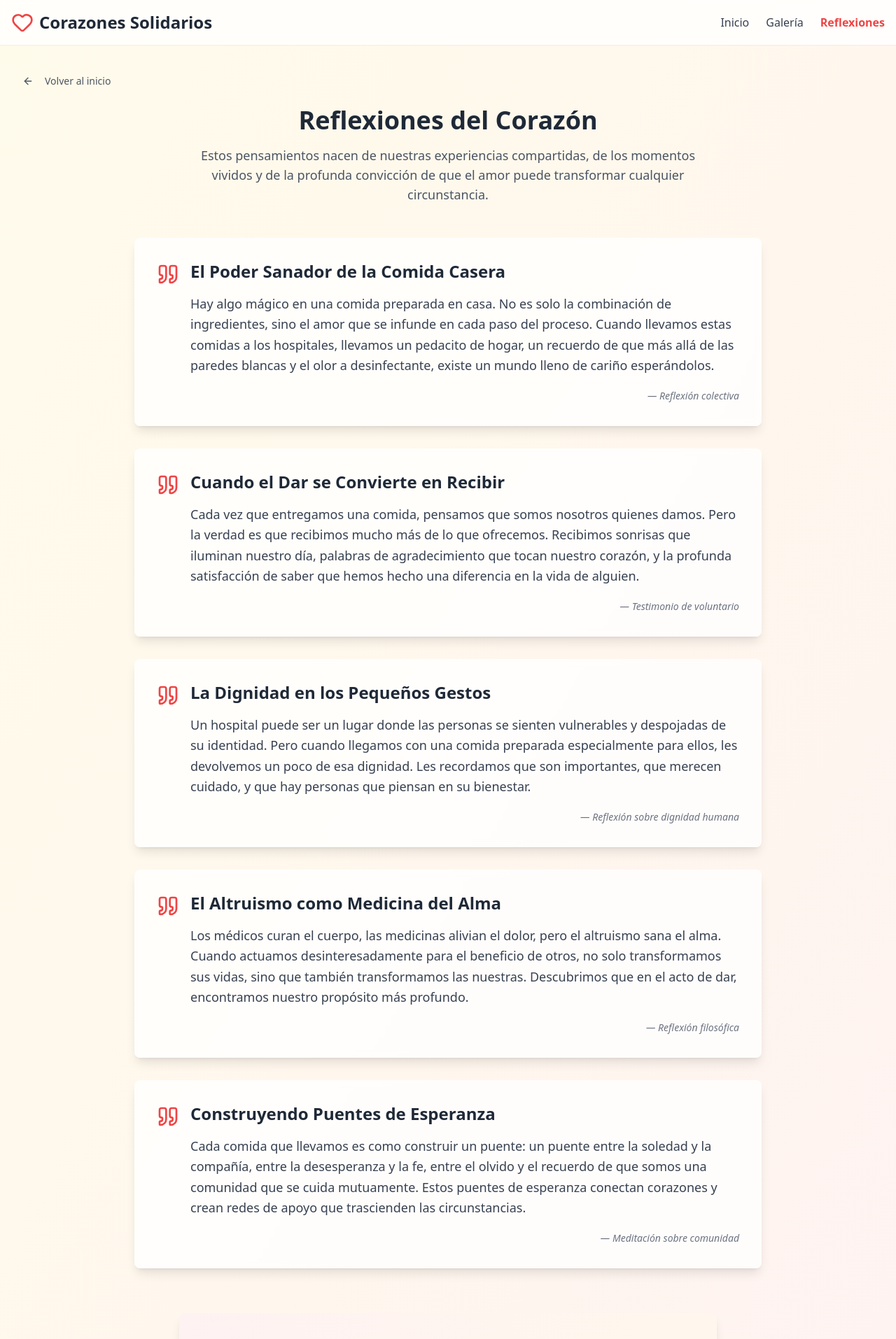
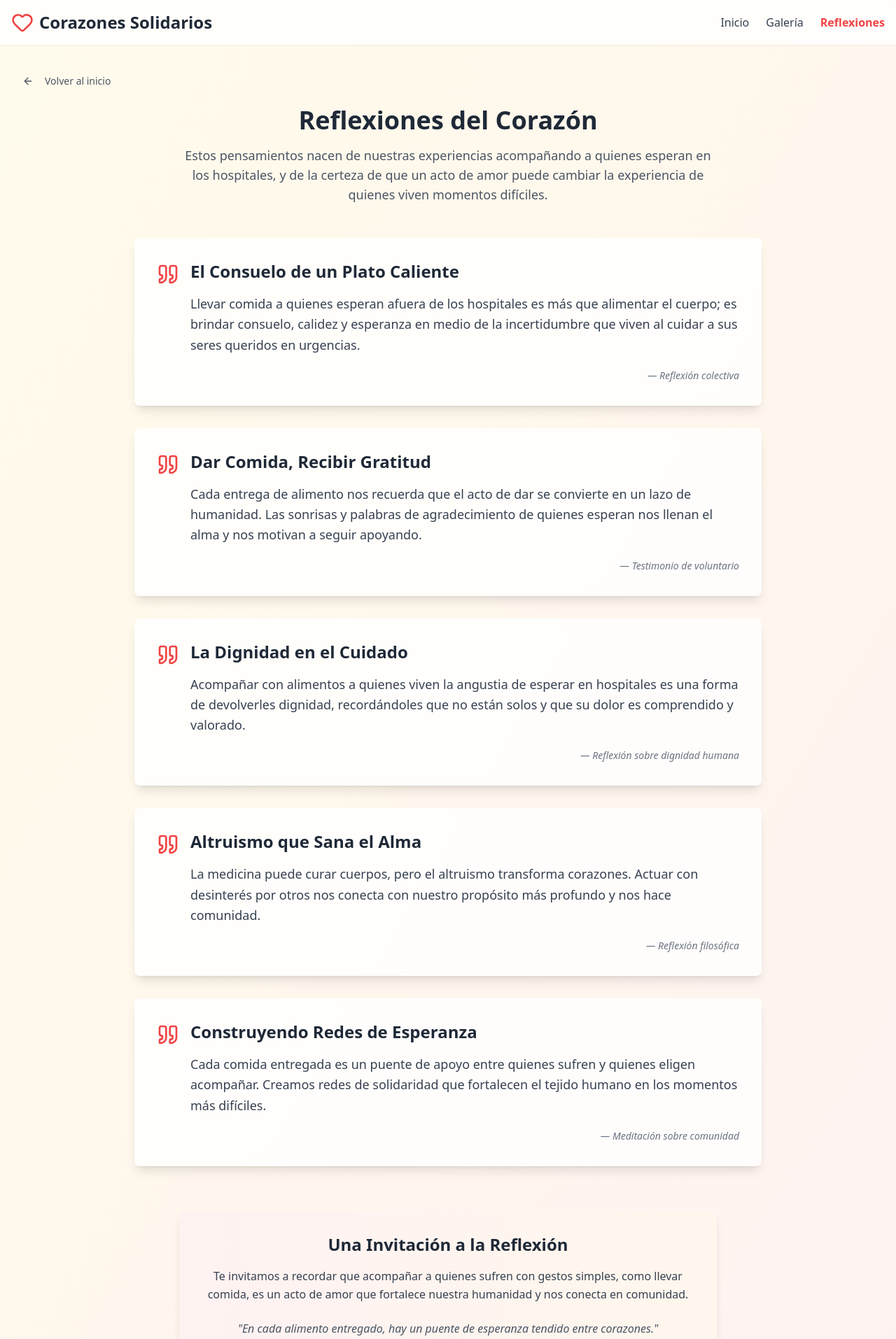
Before and after one commit to rodolfo-rgb/Corazones-Solidarios, a React (Vite) app: page /reflexiones in a window 1280 px wide. Shown: the top 1914 px of the page at 70% size. Built offline with nearby package versions, Linux system fonts and the light colour scheme.

Commit message:
feat: update ParticipationForm to use formRef for emailjs integration and improve form handling; enhance Galeria and Reflexiones with updated captions and content

```diff
--- a/src/components/ParticipationForm.tsx
+++ b/src/components/ParticipationForm.tsx
@@ -1,6 +1,12 @@
-import React, { useState } from 'react';
-import emailjs from '@emailjs/browser';
-import { Dialog, DialogContent, DialogHeader, DialogTitle, DialogDescription } from "@/components/ui/dialog";
+import React, { useRef } from "react";
+import emailjs from "@emailjs/browser";
+import {
+  Dialog,
+  DialogContent,
+  DialogHeader,
+  DialogTitle,
+  DialogDescription,
+} from "@/components/ui/dialog";
 import { Button } from "@/components/ui/button";
 import { Input } from "@/components/ui/input";
 import { Label } from "@/components/ui/label";
@@ -12,48 +18,33 @@ interface ParticipationFormProps {
 }
 
 const ParticipationForm = ({ open, onOpenChange }: ParticipationFormProps) => {
-  const [formData, setFormData] = useState({
-    nombre: '',
-    correo: ''
-  });
+  const formRef = useRef<HTMLFormElement>(null);
 
   const handleSubmit = (e: React.FormEvent) => {
     e.preventDefault();
 
-    const currentDateTime = new Date().toLocaleString('es-MX', {
-      dateStyle: 'medium',
-      timeStyle: 'short'
-    });
-
-    const templateParams = {
-      name: formData.nombre,
-      email: formData.correo,
-      time: currentDateTime
-    };
+    if (!formRef.current) return;
 
     emailjs
-      .send(
-        import.meta.env.VITE_EMAILJS_SERVICE_ID!,
-        import.meta.env.VITE_EMAILJS_TEMPLATE_ID!,
-        templateParams,
-        import.meta.env.VITE_EMAILJS_PUBLIC_KEY!
+      .sendForm(
+        "service_hbgjggh", // Reemplaza con tu Service ID
+        "template_8rgqtus", // Reemplaza con tu Template ID
+        formRef.current,
+        "P-x9o59hmqphPO8ET" // Reemplaza con tu Public Key
       )
       .then(() => {
-        alert('¡Gracias por querer participar! Te contactaremos pronto.');
-        setFormData({ nombre: '', correo: '' });
+        alert("¡Gracias por querer participar! Te contactaremos pronto.");
+        formRef.current?.reset();
         onOpenChange(false);
       })
       .catch((error) => {
-        console.error('Error al enviar el correo:', error);
-        alert('Ocurrió un error. Intenta más tarde.');
+        console.error("Error al enviar el formulario:", error);
+        alert(
+          `Ocurrió un error al enviar el formulario: ${
+            error.text || error.message || error
+          }`
+        );
       });
-  };
-
-  const handleChange = (e: React.ChangeEvent<HTMLInputElement>) => {
-    setFormData({
-      ...formData,
-      [e.target.name]: e.target.value
-    });
   };
 
   return (
@@ -65,38 +56,42 @@ const ParticipationForm = ({ open, onOpenChange }: ParticipationFormProps) => {
             Únete a Corazones Solidarios
           </DialogTitle>
           <DialogDescription>
-            Ingresa tus datos para formar parte de nuestra causa y recibir información sobre cómo participar.
+            Ingresa tus datos para formar parte de nuestra causa y recibir
+            información sobre cómo participar.
           </DialogDescription>
         </DialogHeader>
 
-        <form onSubmit={handleSubmit} className="space-y-4">
+        <form ref={formRef} onSubmit={handleSubmit} className="space-y-4">
           <div className="space-y-2">
-            <Label htmlFor="nombre">Nombre completo</Label>
+            <Label htmlFor="name">Nombre completo</Label>
             <Input
-              id="nombre"
-              name="nombre"
+              id="name"
+              name="name"
               type="text"
               placeholder="Tu nombre completo"
-              value={formData.nombre}
-              onChange={handleChange}
               required
               className="w-full"
             />
           </div>
 
           <div className="space-y-2">
-            <Label htmlFor="correo">Correo electrónico</Label>
+            <Label htmlFor="email">Correo electrónico</Label>
             <Input
-              id="correo"
-              name="correo"
+              id="email"
+              name="email"
               type="email"
               placeholder="tu@correo.com"
-              value={formData.correo}
-              onChange={handleChange}
               required
               className="w-full"
             />
           </div>
+
+          {/* Campo oculto para la fecha y hora */}
+          <input
+            type="hidden"
+            name="time"
+            value={new Date().toLocaleString("es-MX")}
+          />
 
           <div className="flex gap-3 pt-4">
             <Button
@@ -107,10 +102,7 @@ const ParticipationForm = ({ open, onOpenChange }: ParticipationFormProps) => {
             >
               Cancelar
             </Button>
-            <Button
-              type="submit"
-              className="flex-1 bg-red-500 hover:bg-red-600"
-            >
+            <Button type="submit" className="flex-1 bg-red-500 hover:bg-red-600">
               Enviar
             </Button>
           </div>
--- a/src/pages/Galeria.tsx
+++ b/src/pages/Galeria.tsx
@@ -4,42 +4,42 @@ import { Button } from "@/components/ui/button";
 import { Link } from "react-router-dom";
 
 const Galeria = () => {
-  const photos = [
+ const photos = [
     {
       id: 1,
       src: "/img6.jpg",
       alt: "Preparando una comida casera",
-      caption: "La alegría en sus ojos al recibir una comida casera es indescriptible"
+      caption: "Preparando con amor la comida que dará fuerza a quienes esperan afuera del hospital."
     },
     {
       id: 2,
       src: "/img1.jpg",
       alt: "Voluntaria preparando comidas",
-      caption: "Cada plato es preparado con dedicación y amor"
+      caption: "Cada comida es un gesto de apoyo para las personas que aguardan noticias de sus seres queridos."
     },
     {
       id: 3,
       src: "/img2.jpg",
       alt: "Equipo de voluntarios organizando las entregas",
-      caption: "Juntos coordinamos para llegar a más personas"
+      caption: "Coordinamos con cariño para llevar alimento a quienes permanecen en espera fuera de urgencias."
     },
     {
       id: 4,
       src: "/img3.jpg",
-      alt: "Momento de entrega en el hospital",
-      caption: "Creando momentos especiales en medio del dolor"
+      alt: "Entrega de comida a personas en espera",
+      caption: "Un momento de alivio y esperanza para quienes cuidan y acompañan a sus familiares hospitalizados."
     },
     {
       id: 5,
       src: "/img4.jpg",
-      alt: "Momento de entrega en el hospital",
-      caption: "Creando momentos especiales en medio del dolor"
+      alt: "Entrega de comida a personas en espera",
+      caption: "Compartiendo alimento y calidez con quienes atraviesan momentos de incertidumbre."
     },
     {
       id: 6,
       src: "/img5.jpg",
-      alt: "Momento de entrega en el hospital",
-      caption: "Creando momentos especiales en medio del dolor"
+      alt: "Entrega de comida a personas en espera",
+      caption: "Cada entrega lleva un mensaje: no están solos en esta espera."
     }
   ];
 
--- a/src/pages/Reflexiones.tsx
+++ b/src/pages/Reflexiones.tsx
@@ -7,32 +7,32 @@ const Reflexiones = () => {
   const reflections = [
     {
       id: 1,
-      title: "El Poder Sanador de la Comida Casera",
-      content: "Hay algo mágico en una comida preparada en casa. No es solo la combinación de ingredientes, sino el amor que se infunde en cada paso del proceso. Cuando llevamos estas comidas a los hospitales, llevamos un pedacito de hogar, un recuerdo de que más allá de las paredes blancas y el olor a desinfectante, existe un mundo lleno de cariño esperándolos.",
+      title: "El Consuelo de un Plato Caliente",
+      content: "Llevar comida a quienes esperan afuera de los hospitales es más que alimentar el cuerpo; es brindar consuelo, calidez y esperanza en medio de la incertidumbre que viven al cuidar a sus seres queridos en urgencias.",
       author: "Reflexión colectiva"
     },
     {
       id: 2,
-      title: "Cuando el Dar se Convierte en Recibir",
-      content: "Cada vez que entregamos una comida, pensamos que somos nosotros quienes damos. Pero la verdad es que recibimos mucho más de lo que ofrecemos. Recibimos sonrisas que iluminan nuestro día, palabras de agradecimiento que tocan nuestro corazón, y la profunda satisfacción de saber que hemos hecho una diferencia en la vida de alguien.",
+      title: "Dar Comida, Recibir Gratitud",
+      content: "Cada entrega de alimento nos recuerda que el acto de dar se convierte en un lazo de humanidad. Las sonrisas y palabras de agradecimiento de quienes esperan nos llenan el alma y nos motivan a seguir apoyando.",
       author: "Testimonio de voluntario"
     },
     {
       id: 3,
-      title: "La Dignidad en los Pequeños Gestos",
-      content: "Un hospital puede ser un lugar donde las personas se sienten vulnerables y despojadas de su identidad. Pero cuando llegamos con una comida preparada especialmente para ellos, les devolvemos un poco de esa dignidad. Les recordamos que son importantes, que merecen cuidado, y que hay personas que piensan en su bienestar.",
+      title: "La Dignidad en el Cuidado",
+      content: "Acompañar con alimentos a quienes viven la angustia de esperar en hospitales es una forma de devolverles dignidad, recordándoles que no están solos y que su dolor es comprendido y valorado.",
       author: "Reflexión sobre dignidad humana"
     },
     {
       id: 4,
-      title: "El Altruismo como Medicina del Alma",
-      content: "Los médicos curan el cuerpo, las medicinas alivian el dolor, pero el altruismo sana el alma. Cuando actuamos desinteresadamente para el beneficio de otros, no solo transformamos sus vidas, sino que también transformamos las nuestras. Descubrimos que en el acto de dar, encontramos nuestro propósito más profundo.",
+      title: "Altruismo que Sana el Alma",
+      content: "La medicina puede curar cuerpos, pero el altruismo transforma corazones. Actuar con desinterés por otros nos conecta con nuestro propósito más profundo y nos hace comunidad.",
       author: "Reflexión filosófica"
     },
     {
       id: 5,
-      title: "Construyendo Puentes de Esperanza",
-      content: "Cada comida que llevamos es como construir un puente: un puente entre la soledad y la compañía, entre la desesperanza y la fe, entre el olvido y el recuerdo de que somos una comunidad que se cuida mutuamente. Estos puentes de esperanza conectan corazones y crean redes de apoyo que trascienden las circunstancias.",
+      title: "Construyendo Redes de Esperanza",
+      content: "Cada comida entregada es un puente de apoyo entre quienes sufren y quienes eligen acompañar. Creamos redes de solidaridad que fortalecen el tejido humano en los momentos más difíciles.",
       author: "Meditación sobre comunidad"
     }
   ];
@@ -68,15 +68,14 @@ const Reflexiones = () => {
           <div className="text-center mb-12">
             <h2 className="text-4xl font-bold text-gray-800 mb-4">Reflexiones del Corazón</h2>
             <p className="text-lg text-gray-600 max-w-3xl mx-auto">
-              Estos pensamientos nacen de nuestras experiencias compartidas,
-              de los momentos vividos y de la profunda convicción de que el amor
-              puede transformar cualquier circunstancia.
+              Estos pensamientos nacen de nuestras experiencias acompañando a quienes esperan en los hospitales,
+              y de la certeza de que un acto de amor puede cambiar la experiencia de quienes viven momentos difíciles.
             </p>
           </div>
         </div>
 
         <div className="max-w-4xl mx-auto space-y-8">
-          {reflections.map((reflection, index) => (
+          {reflections.map((reflection) => (
             <Card key={reflection.id} className="bg-white/80 backdrop-blur-sm border-0 shadow-lg hover:shadow-xl transition-all duration-300">
               <CardContent className="p-8">
                 <div className="flex items-start space-x-4">
@@ -105,13 +104,11 @@ const Reflexiones = () => {
             <CardContent className="p-8">
               <h3 className="text-2xl font-bold text-gray-800 mb-4">Una Invitación a la Reflexión</h3>
               <p className="text-gray-700 leading-relaxed mb-6">
-                Te invitamos a reflexionar sobre el poder transformador del altruismo.
-                Cada acto de bondad, por pequeño que parezca, tiene el potencial de
-                cambiar una vida, de iluminar un día oscuro, de recordarnos que
-                la humanidad es hermosa cuando elegimos amarnos unos a otros.
+                Te invitamos a recordar que acompañar a quienes sufren con gestos simples, como llevar comida,
+                es un acto de amor que fortalece nuestra humanidad y nos conecta en comunidad.
               </p>
               <p className="text-gray-600 italic">
-                "El altruismo no es solo dar, es reconocer en el otro una parte de nosotros mismos."
+                "En cada alimento entregado, hay un puente de esperanza tendido entre corazones."
               </p>
             </CardContent>
           </Card>
```
Also changed, not shown: src/pages/Index.tsx (+11 -17 lines).
